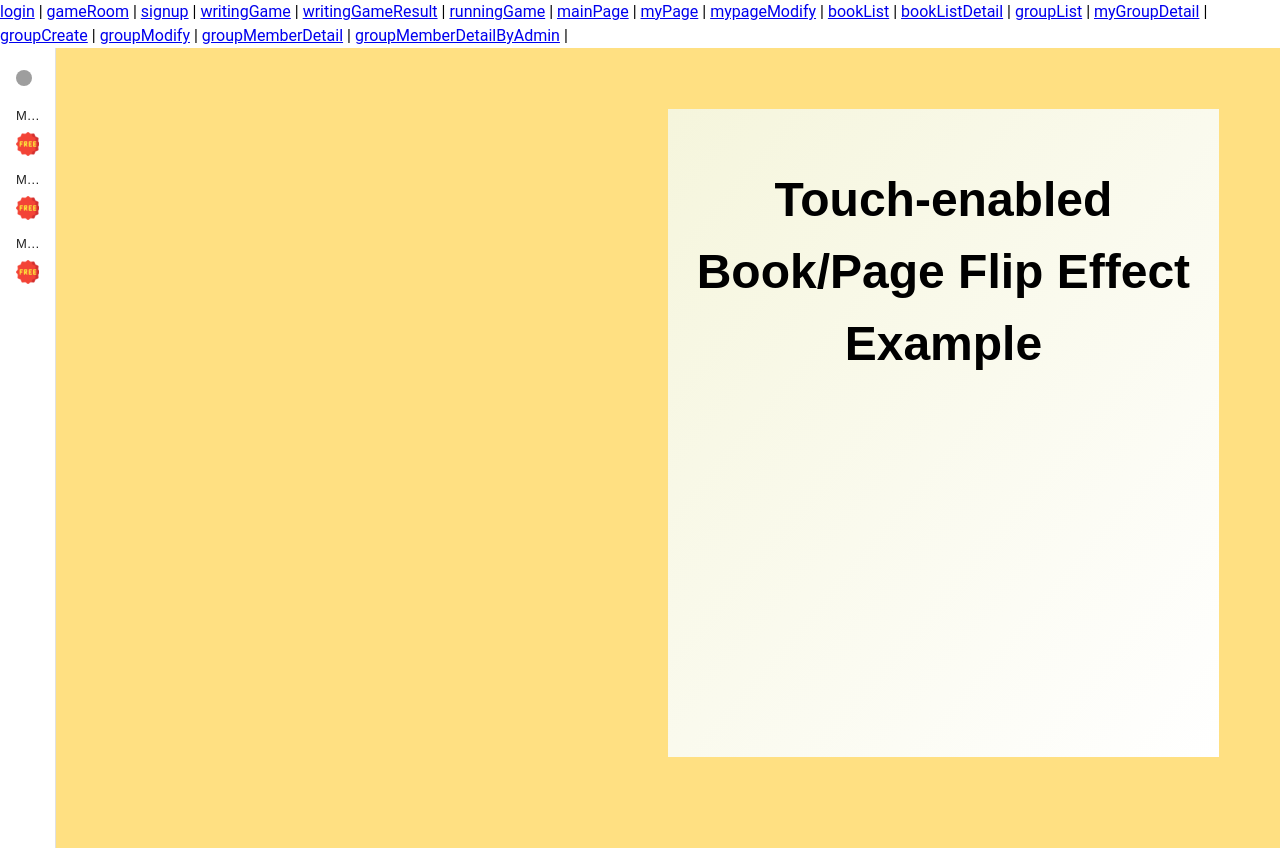
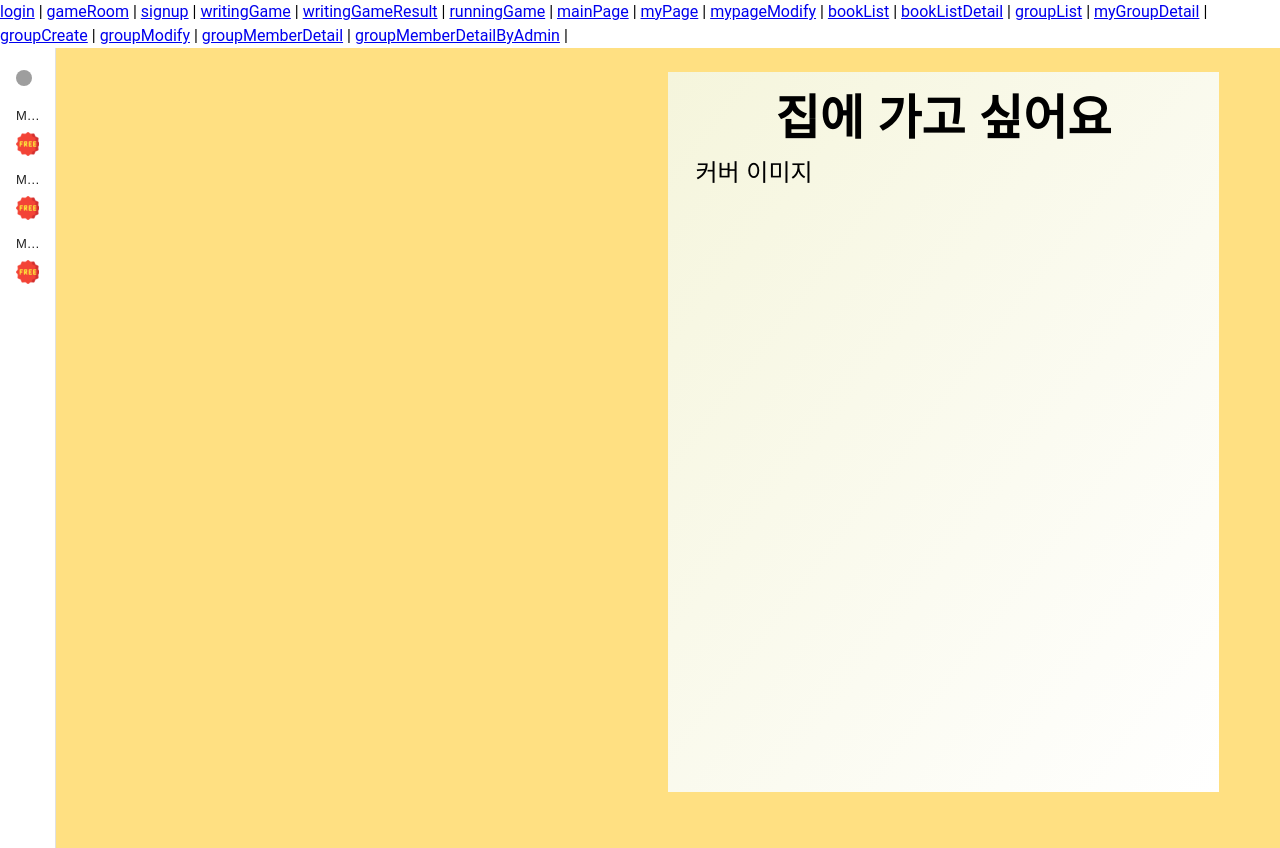
Before and after one commit to imjm/lingo-land, a Vue app in the folder lingoland-frontend/: page /game-room/1/writing-game/result in a window 1280 px wide. Built offline with nearby package versions, Linux system fonts and the light colour scheme; no server answers; grey boxes are pictures that could not be loaded; a web font is replaced by a local one.

Commit message:
feat : FE-글쓰기결과 화면 예쁘게 만드는 중 - thumbnail리스트에 아이콘 추가 - writingresultlist 수정 티켓: S11P12A603-429

```diff
--- a/lingoland-frontend/src/components/writingGame/WritingResultList.vue
+++ b/lingoland-frontend/src/components/writingGame/WritingResultList.vue
@@ -3,59 +3,54 @@
         <div class="book" ref="book">
             <div class="page" :class="{ active: activePage === 1, flipped: activePage > 1 }" @click="handlePageClick">
                 <div class="front">
-                    <h1>Touch-enabled Book/Page Flip Effect Example</h1>
+                    <h1>집에 가고 싶어요</h1>
+                    <div>커버 이미지</div>
+
                     <div id="carbon-block"></div>
                 </div>
                 <div class="back">
                     <h1>– 1 –</h1>
-                    <p>글!!!!!!!!!!!!!!!!!!!!!</p>
+                    <WritingResultListItem source="\src\assets\달리기.jpg" text="어쩌구 저쩌구" />
                 </div>
             </div>
             <div class="page" :class="{ active: activePage === 2, flipped: activePage > 2 }" @click="handlePageClick">
                 <div class="front">
                     <h1>– 2 –</h1>
-                    <p>글!!!!!!!!!!!!!!!!!!!!!</p>
 
+                    <WritingResultListItem source="\src\assets\sampleImg.jpg" text="어쩌구 저쩌구" />
                 </div>
                 <div class="back">
                     <h1>– 3 –</h1>
-                    <p>글!!!!!!!!!!!!!!!!!!!!!</p>
 
                 </div>
             </div>
             <div class="page" :class="{ active: activePage === 3, flipped: activePage > 3 }" @click="handlePageClick">
                 <div class="front">
                     <h1>– 4 –</h1>
-                    <p>글!!!!!!!!!!!!!!!!!!!!!</p>
 
                 </div>
                 <div class="back">
                     <h1>– 5 –</h1>
-                    <p>글!!!!!!!!!!!!!!!!!!!!!</p>
 
                 </div>
             </div>
             <div class="page" :class="{ active: activePage === 4, flipped: activePage > 4 }" @click="handlePageClick">
                 <div class="front">
                     <h1>– 6 –</h1>
-                    <p>글!!!!!!!!!!!!!!!!!!!!!</p>
 
                 </div>
                 <div class="back">
                     <h1>– 7 –</h1>
-                    <p>글!!!!!!!!!!!!!!!!!!!!!</p>
 
                 </div>
             </div>
             <div class="page" :class="{ active: activePage === 5, flipped: activePage > 5 }" @click="handlePageClick">
                 <div class="front">
                     <h1>– 8 –</h1>
-                    <p>글!!!!!!!!!!!!!!!!!!!!!</p>
 
                 </div>
                 <div class="back">
                     <h1>– 9 –</h1>
-                    <p>글!!!!!!!!!!!!!!!!!!!!!</p>
 
                 </div>
             </div>
@@ -65,6 +60,7 @@
 
 <script setup>
 import { ref, onMounted, onBeforeUnmount } from 'vue';
+import WritingResultListItem from './WritingResultListItem.vue';
 
 const activePage = ref(1);
 const totalPages = 5;
@@ -114,14 +110,14 @@ h1 {
 .scene {
     width: 45%;
     height: 90%;
-    margin: 5% 5% 5% 50%;
+    margin: 2% 2% 2% 50%;
     perspective: 1000px;
 }
 
 .book {
     position: relative;
     width: 100%;
-    height: 90%;
+    height: 100%;
     transform-style: preserve-3d;
 }
 
@@ -141,10 +137,10 @@ h1 {
     position: absolute;
     width: 100%;
     height: 100%;
-    padding: 10% 5% 5%;
+    padding: 2% 5% 5%;
     box-sizing: border-box;
     backface-visibility: hidden;
-    background: linear-gradient(to bottom right, #f5f5dc, #ffffff );
+    background: linear-gradient(to bottom right, #f5f5dc, #ffffff);
 }
 
 .back {
--- a/lingoland-frontend/src/components/writingGame/WritingResultListItem.vue
+++ b/lingoland-frontend/src/components/writingGame/WritingResultListItem.vue
@@ -9,17 +9,16 @@ const props = defineProps({
 </script>
 
 <template>
-    <v-carousel-item>
+    <!-- <v-carousel-item> -->
         <v-row no-gutters class="ma-5">
             <v-col class="ma-5">
                 <img :src="source" width="100%" />
             </v-col>
             <v-col class="ma-5">
-                <h1>제목 집에 가고 싶어요</h1>
                 <div>{{ text }}</div>
             </v-col>
         </v-row>
-    </v-carousel-item>
+    <!-- </v-carousel-item> -->
 </template>
 
 <style scoped></style>
```
